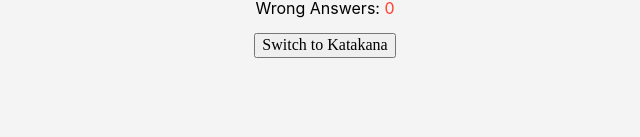
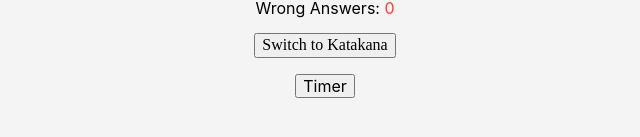
Before and after one commit to Lee272/HiraganaQuiz, a React (Create React App) app: page / in a window 1280 px wide. Shown: the part 415-552 px from the top of the page, without its empty margins (315-955 px from the left). Built offline with nearby package versions, Linux system fonts and the light colour scheme.

Commit message:
Update App.js

```diff
--- a/src/App.js
+++ b/src/App.js
@@ -38,7 +38,7 @@ const dataResult = (event) => {
 
 // Verifications
 const correct1 = () => {
-  if (correctCount === 10){
+  if (correctCount > 1){
     setcorrect(true)
   }
 }
@@ -66,7 +66,10 @@ const correct1 = () => {
           <button onClick={ () => setwip(true)}>Switch to Katakana</button>
             { wip && <p className="red">Under Construction!</p>}
         </div>
-          {!correct1 && <Timer />}
+        <div className="tc ma3">
+          <button onClick={correct1}>Timer</button>
+          {correct && <Timer />}
+        </div>
       </div>
     </div>
   );
```
